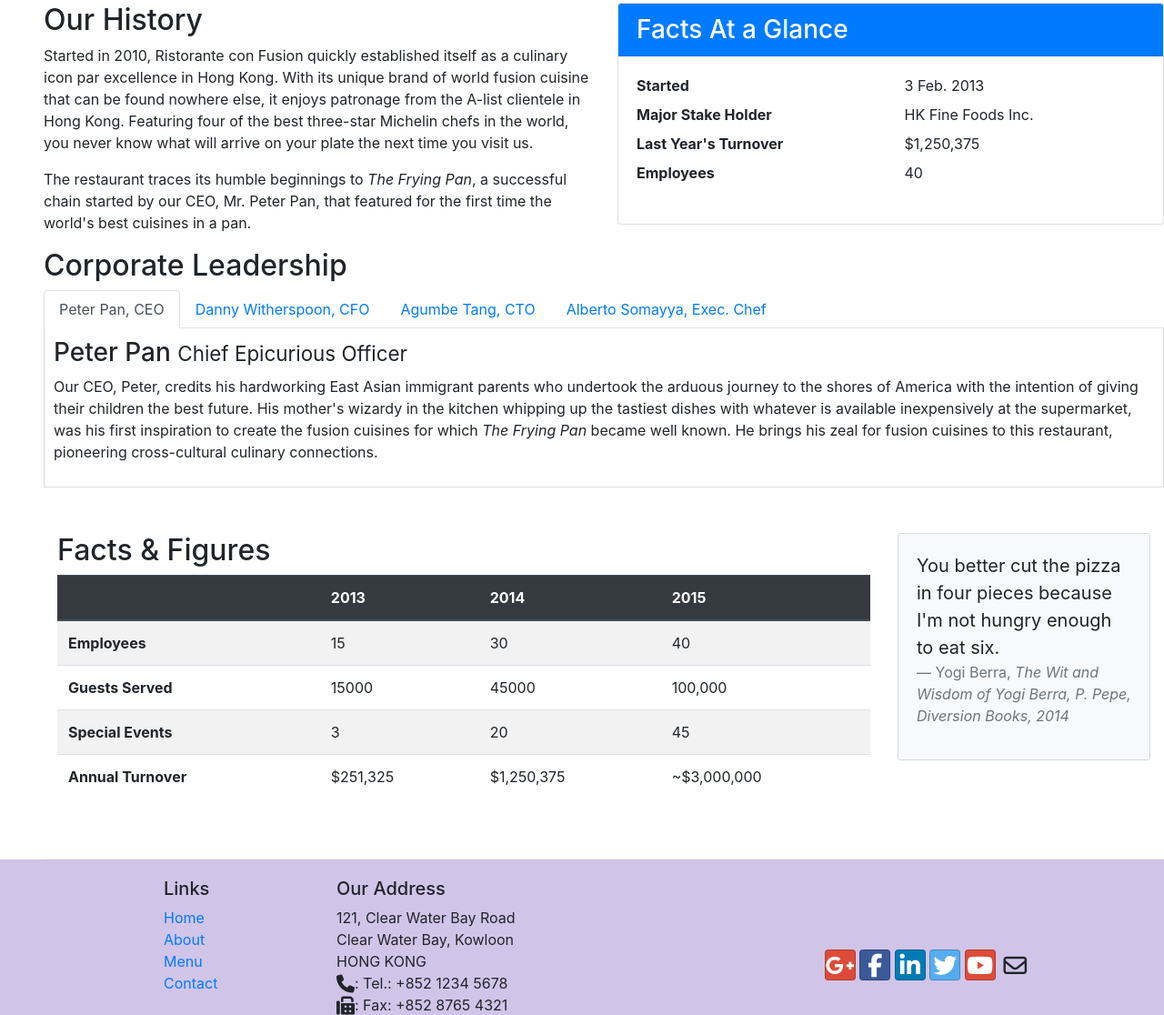
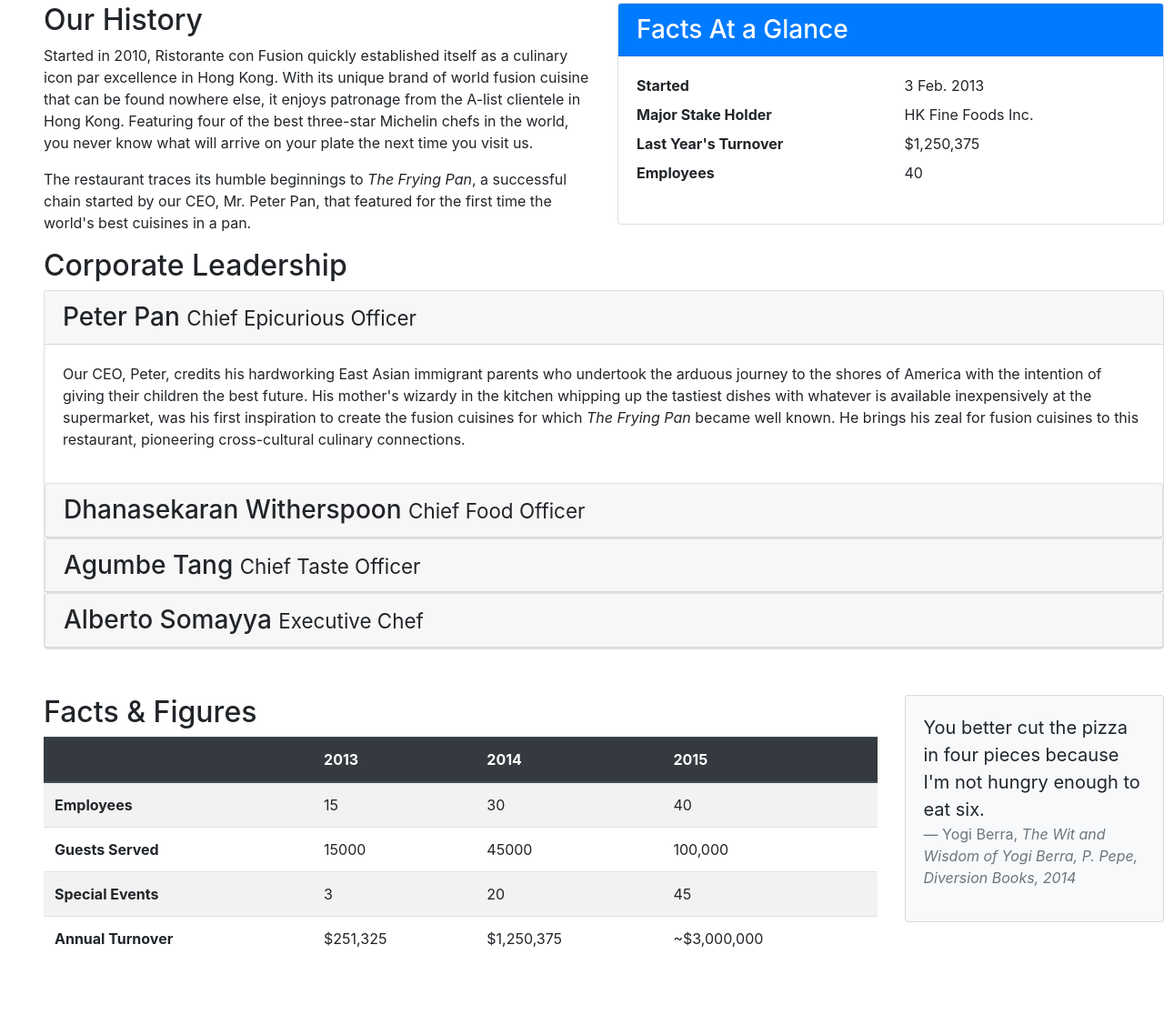
Before and after one commit to cleobatista/ristorante-confusion, a website: page aboutus.html in a window 1280 px wide. Shown: the part 462-1578 px from the top of the page at 91% size. Drawn offline with nearby package versions, Linux system fonts and the light colour scheme.

Commit message:
accordion

```diff
--- a/aboutus.html
+++ b/aboutus.html
@@ -88,40 +88,48 @@
         <div class="row text-left">
             <div class="col-12">
                 <h2>Corporate Leadership</h2>
-                <ul class="nav nav-tabs">
-                    <li class="nav-item">
-                      <a class="nav-link active" href="#peter"
-                        role="tab" data-toggle="tab">Peter Pan, CEO</a>
-                    </li>
-                    <li class="nav-item">
-                      <a class="nav-link" href="#danny" role="tab"
-                        data-toggle="tab">Danny Witherspoon, CFO</a>
-                    </li>
-                    <li class="nav-item">
-                      <a class="nav-link" href="#agumbe"role="tab"
-                        data-toggle="tab">Agumbe Tang, CTO</a>
-                    </li>
-                    <li class="nav-item">
-                      <a class="nav-link" href="#alberto" role="tab"
-                        data-toggle="tab">Alberto Somayya, Exec. Chef</a>
-                    </li>
-                </ul>
-                <div class="tab-content">
-                    <div role="tabpanel" class="tab-pane fade show active" id="peter">
-                        <h3>Peter Pan <small>Chief Epicurious Officer</small></h3>
-                        <p class="d-none d-sm-block">Our CEO, Peter, credits his hardworking East Asian immigrant parents who undertook the arduous journey to the shores of America with the intention of giving their children the best future. His mother's wizardy in the kitchen whipping up the tastiest dishes with whatever is available inexpensively at the supermarket, was his first inspiration to create the fusion cuisines for which <em>The Frying Pan</em> became well known. He brings his zeal for fusion cuisines to this restaurant, pioneering cross-cultural culinary connections.</p>
+                <div id="accordion">
+                    <div class="card">
+                        <div class="card-header" role="tab" id="peterhead">
+                            <h3 class="mb-0"><a data-toggle="collapse" data-target="#peter">Peter Pan <small>Chief Epicurious Officer</small>
+                                </a>
+                            </h3>
+                        </div>
+                        <div class="collapse show" id="peter" data-parent="#accordion">
+                            <div class="card-body">
+                                <p class="d-none d-sm-block">Our CEO, Peter, credits his hardworking East Asian immigrant parents who undertook the arduous journey to the shores of America with the intention of giving their children the best future. His mother's wizardy in the kitchen whipping up the tastiest dishes with whatever is available inexpensively at the supermarket, was his first inspiration to create the fusion cuisines for which <em>The Frying Pan</em> became well known. He brings his zeal for fusion cuisines to this restaurant, pioneering cross-cultural culinary connections.</p>
+
+                            </div>
                     </div>
-                    <div role="tabpanel" class="tab-pane fade" id="danny">
-                        <h3>Dhanasekaran Witherspoon <small>Chief Food Officer</small></h3>
-                        <p class="d-none d-sm-block">Our CFO, Danny, as he is affectionately referred to by his colleagues, comes from a long established family tradition in farming and produce. His experiences growing up on a farm in the Australian outback gave him great appreciation for varieties of food sources. As he puts it in his own words, <em>Everything that runs, wins, and everything that stays, pays!</em></p>
+                    <div class="card">
+                        <div class="card-header" role="tab" id="dannyhead">
+                            <h3 class="mb-0"><a data-toggle="collapse" data-target="#danny">Dhanasekaran Witherspoon <small>Chief Food Officer</small></a></h3>
+                        </div>
+                        <div class="collapse" id="danny" data-parent="#accordion">
+                            <div class="card-body">
+                                <p class="d-none d-sm-block">Our CFO, Danny, as he is affectionately referred to by his colleagues, comes from a long established family tradition in farming and produce. His experiences growing up on a farm in the Australian outback gave him great appreciation for varieties of food sources. As he puts it in his own words, <em>Everything that runs, wins, and everything that stays, pays!</em></p>
+                            </div>
+                        </div>
                     </div>
-                    <div role="tabpanel" class="tab-pane fade" id="agumbe">
-                        <h3>Agumbe Tang <small>Chief Taste Officer</small></h3>
-                        <p class="d-none d-sm-block">Blessed with the most discerning gustatory sense, Agumbe, our CTO, personally ensures that every dish that we serve meets his exacting tastes. Our chefs dread the tongue lashing that ensues if their dish does not meet his exacting standards. He lives by his motto, <em>You click only if you survive my lick.</em></p>
+                    <div class="card">
+                        <div class="card-header" role="tab" id="agumbeheader">
+                            <h3 class="mb-0"><a data-toggle="collapse" data-target="#agumbe">Agumbe Tang <small>Chief Taste Officer</small></a></h3>
+                        </div>
+                        <div class="collapse" id="agumbe" data-parent="#accordion">
+                            <div class="card-body">
+                                <p class="d-none d-sm-block">Blessed with the most discerning gustatory sense, Agumbe, our CTO, personally ensures that every dish that we serve meets his exacting tastes. Our chefs dread the tongue lashing that ensues if their dish does not meet his exacting standards. He lives by his motto, <em>You click only if you survive my lick.</em></p>
+                            </div>
+                        </div>
                     </div>
-                    <div role="tabpanel" class="tab-pane fade" id="alberto">
-                        <h3>Alberto Somayya <small>Executive Chef</small></h3>
-                        <p class="d-none d-sm-block">Award winning three-star Michelin chef with wide International experience having worked closely with whos-who in the culinary world, he specializes in creating mouthwatering Indo-Italian fusion experiences. He says, <em>Put together the cuisines from the two craziest cultures, and you get a winning hit! Amma Mia!</em></p>
+                    <div class="card">
+                        <div class="card-header" role="tab" id="albertoheader">
+                            <h3 class="mb-0"><a data-toggle="collapse" data-target="#alberto">Alberto Somayya <small>Executive Chef</small></a></h3>
+                        </div>
+                        <div class="collapse" id="alberto" data-parent="#accordion">
+                            <div class="card-body">
+                                <p class="d-none d-sm-block">Award winning three-star Michelin chef with wide International experience having worked closely with whos-who in the culinary world, he specializes in creating mouthwatering Indo-Italian fusion experiences. He says, <em>Put together the cuisines from the two craziest cultures, and you get a winning hit! Amma Mia!</em></p>
+                            </div>
+                        </div>
                     </div>
                 </div>
             </div>
```
